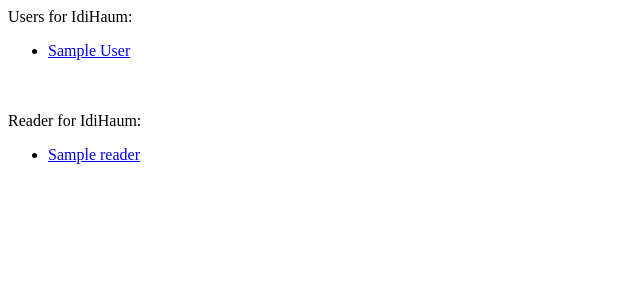
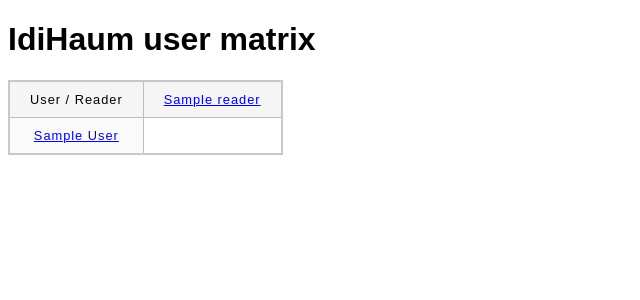
Before and after one commit to haum/pydihaum, a Django app: page / in a window 1280 px wide. Shown: the top 300 px of the page, without its empty margins (0-640 px from the left). Run offline with Django 5.2, Linux system fonts and the light colour scheme; tables that the repository leaves empty hold one stand-in row (values such as "Sample post").

Commit message:
change views as HTML table

```diff
--- /dev/null
+++ b/pydihaum/idihaum/static/idihaum/minimal-table.css
@@ -0,0 +1,35 @@
+html {
+  font-family: sans-serif;
+}
+
+table {
+  border-collapse: collapse;
+  border: 2px solid rgb(200,200,200);
+  letter-spacing: 1px;
+  font-size: 0.8rem;
+}
+
+td, th {
+  border: 1px solid rgb(190,190,190);
+  padding: 10px 20px;
+}
+
+th {
+  background-color: rgb(235,235,235);
+}
+
+td {
+  text-align: center;
+}
+
+tr:nth-child(even) td {
+  background-color: rgb(250,250,250);
+}
+
+tr:nth-child(odd) td {
+  background-color: rgb(245,245,245);
+}
+
+caption {
+  padding: 10px;
+}
--- a/pydihaum/idihaum/templates/idihaum/index.html
+++ b/pydihaum/idihaum/templates/idihaum/index.html
@@ -1,21 +1,30 @@
-{% if users_list %}
-    Users for IdiHaum: </br>
-    <ul>
-    {% for user in users_list %}
-        <li><a href="/user/{{ user.id }}/">{{ user.name }}</a></li>
-    {% endfor %}
-    </ul>
-{% else %}
-    <p>No User.</p>
-{% endif %}
-</br></br>
-{% if reader_list %}
-    Reader for IdiHaum: </br>
-    <ul>
-    {% for reader in reader_list %}
-        <li><a href="/reader/{{ user.id }}/">{{ reader.label }}</a></li>
-    {% endfor %}
-    </ul>
-{% else %}
-    <p>No Reader.</p>
-{% endif %}
+{% load static %}
+<!DOCTYPE html>
+<html lang="fr-FR">
+<head>
+   <meta charset="utf-8">
+   <meta name="viewport" content="width=device-width">
+   <title>IdiHaum user matrix</title>
+   <link href="{% static 'idihaum/minimal-table.css' %}"rel="stylesheet" type="text/css">
+</head>
+    <body>
+        <h1>IdiHaum user matrix</h1>
+        <table>
+            {% if reader_list %}
+            <tr>
+                <td>User / Reader </td>
+                {% for reader in reader_list %}
+                <td><a href="/reader/{{ user.id }}/">{{ reader.label }}</a></td>
+                {% endfor %}
+            </tr>
+            {% endif %}
+            {% if users_list %}
+                {% for user in users_list %}
+                <tr>
+                    <td><a href="/user/{{ user.id }}/">{{ user.name }}</a></td>
+                </tr>
+                {% endfor %}
+            {% endif %}
+        </table>
+    </body>
+</html>
--- a/pydihaum/idihaum/views.py
+++ b/pydihaum/idihaum/views.py
@@ -3,6 +3,7 @@ from django.http import HttpResponse
 from django.template import loader
 
 from .models import Access_reader, User
+
 
 def index(request):
     users_list = User.objects.all()
```
